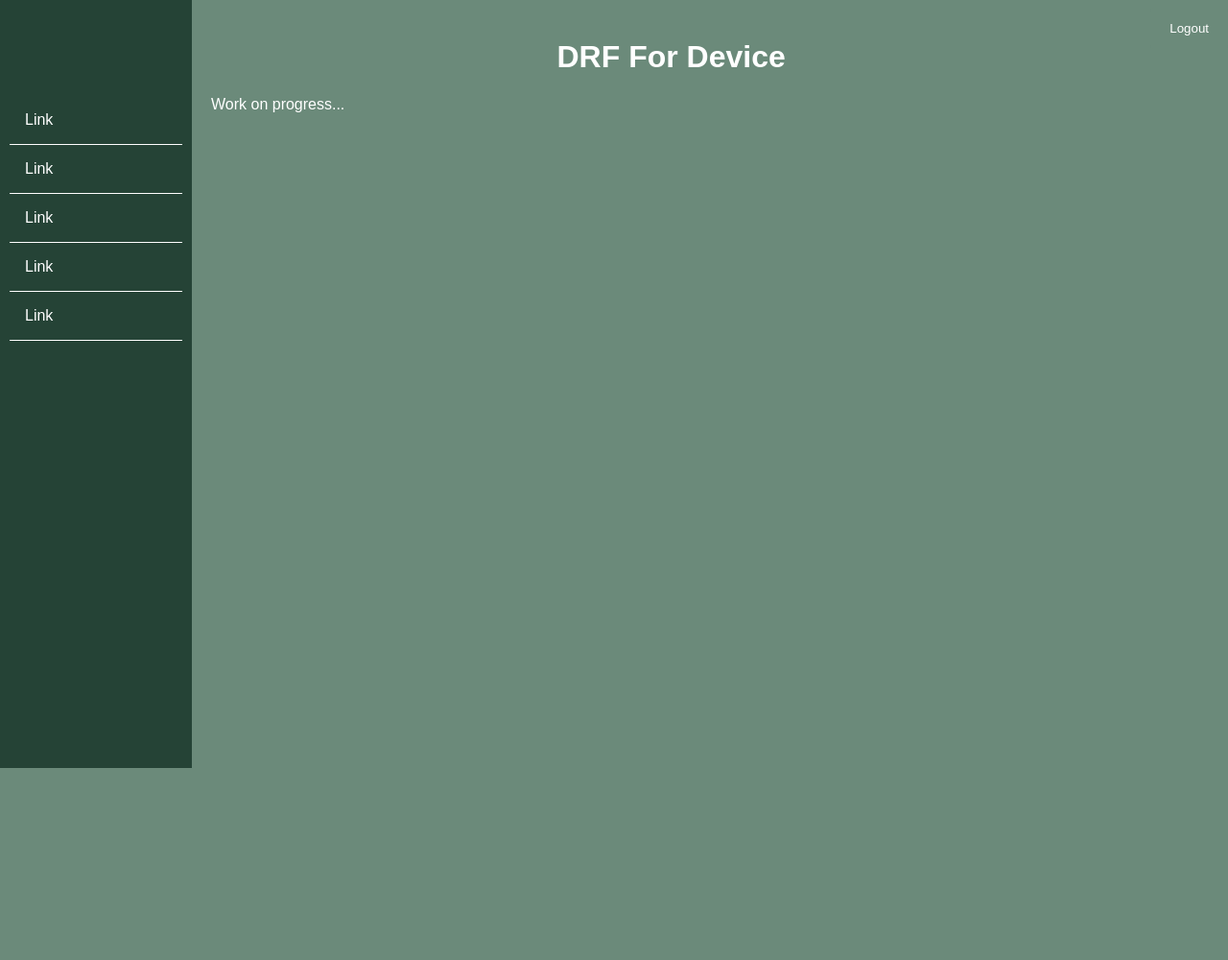
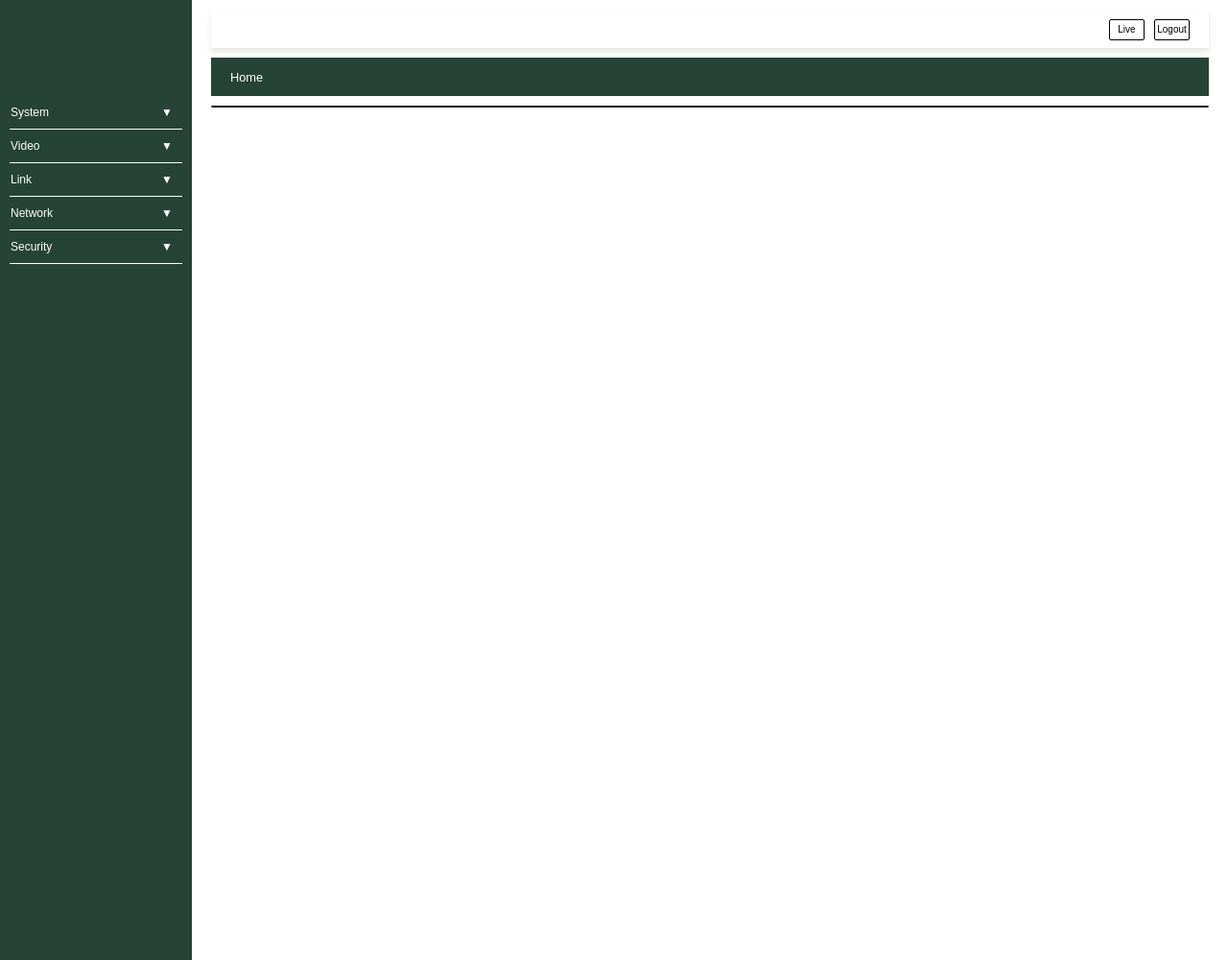
Before and after one commit to MiipisSus/DRF_FOR_DEVICE, a Django app: page / in a window 1280 px wide. Shown: the whole page at 96% size. Before the commit the page ends 800 px from the top, so only its background shows below. Run offline with Django 4.2, Linux system fonts and the light colour scheme; a user stored in the database is signed in.

Commit message:
1. Adjust Web styling. 2.Create Basic Infomation Page & Form.

```diff
--- /dev/null
+++ b/web/templates/web/header.html
@@ -0,0 +1,59 @@
+<!DOCTYPE html>
+<html lang="en">
+<head>
+    <meta charset="UTF-8">
+    <meta name="viewport" content="width=device-width, initial-scale=1.0">
+    <title>Header</title>
+    <style>
+        .main-header {
+            background-color: #254336; /* Added dark green header */
+            height: 40px; /* Adjust height as needed */
+            display: flex;
+            align-items: center;
+            justify-content: left; /* Centering text horizontally */
+            padding: 0 20px;
+        }
+        .main-header-text {
+            color: white;
+            font-size: 0.8em;
+        }
+        .upper-header {
+            display: flex;
+            height: 20px;
+            justify-content: flex-end;
+            padding: 10px 20px;
+            margin: 10px 0;
+            background-color: white; /* White background */
+            box-shadow: 0px 4px 6px rgba(0, 0, 0, 0.1); /* Grey shadow */
+        }
+        .upper-header a {
+            display: inline-block;
+            color: black;
+            font-size: 10px;
+            width: 35px;
+            height: 20px;
+            line-height: 20px;
+            border: 1px solid black;
+            border-radius: 2px;
+            text-decoration: none;
+            margin-left: 10px;
+            text-align: center;
+            vertical-align: middle;
+        }
+        .upper-header a:hover {
+            background-color: #6B8A7A;
+            color: white;
+            border: none;
+        }
+    </style>
+</head>
+<body>
+    <div class="upper-header">
+        <a href="/" class="upper-header-button">Live</a>
+        <a href="/logout/" class="upper-header-button">Logout</a>
+    </div>
+    <div class="main-header">
+        <span class="main-header-text">{{ header_name }}</span>
+    </div>
+</body>
+</html>
--- a/web/templates/web/home_page.html
+++ b/web/templates/web/home_page.html
@@ -7,7 +7,7 @@
     <style>
         body {
             font-family: Arial, sans-serif;
-            background-color: #6B8A7A;
+            background-color: #FFFFFF;
             margin: 0; /* Added to remove default margin */
             padding: 0; /* Added to remove default padding */
         }
@@ -17,23 +17,15 @@
         }
         .content {
             flex: 1; /* Added flex property to make content take remaining space */
-            padding: 20px;
+            padding: 0px 20px; /* Reduced padding to move elements upward */
+            background-color: #FFFFFF; /* Added white background color */
         }
-        h1 {
-            text-align: center;
-            color: white;
+        .main-content {
+            border: 1px solid black;
+            border-radius: 3px;
+            margin-top: 10px; /* Reduced margin-top to move elements upward */
         }
-        p {
-            color: white;
-        }
-        a {
-            color: white;
-            text-decoration: none;
-        }
-        a:hover {
-            color: #254336;
-        }
-        button {
+        .main-container button {
             background-color: #6B8A7A;
             color: white;
             padding: 14px 20px;
@@ -41,30 +33,28 @@
             border: none;
             border-radius: 4px;
             cursor: pointer;
-            width: 100%;
+            font-size: 10px;
         }
-        button:hover {
+        .main-container button:hover {
             background-color: #254336;
         }
-        button:active {
+        .main-container button:active {
             background-color: #B7B597;
         }
-
     </style>
 </head>
 <body>
     <div class="container">
         {% include 'web/navbar.html' %}
         <div class="content">
-            <h1>DRF For Device</h1>
-            <p>Work on progress...</p>
-        </div>
-        <div class="logout-btn">
-            <form action="{% url 'logout' %}" method="post">
-                {% csrf_token %}
-                <button>Logout</button>
+            {% include 'web/header.html' %}
+            <div class="main-content">
+                {% if sub_page %}
+                    {% include 'web/'|add:sub_page|add:'.html' %}
+                {% endif %}
+            </div>
         </div>
     </div>
+</body>
 
-</body>
 </html>
--- a/web/templates/web/navbar.html
+++ b/web/templates/web/navbar.html
@@ -8,6 +8,7 @@
         .navbar {
             background-color: #254336;
             width: calc(200px - 20px);
+            height: 100%;
             padding: 100px 10px;
             margin: 0 auto;
         }
@@ -19,26 +20,91 @@
         .navbar a {
             display: block;
             color: white;
-            padding: 16px;
+            padding: 10px;
             text-decoration: none;
             border-bottom: 1px solid white;
+            position: relative;
+            padding-left: 1px;
+            font-size: 12px;
+            transition: color 0.3s;
+        }
+        .navbar a .arrow {
+            position: absolute;
+            right: 10px;
+            top: 50%;
+            transform: translateY(-50%);
+            font-size: 12px;
         }
         .navbar a:hover {
-            background-color: #6B8A7A;
+            color: #B7B597;
+        }
+        .dropdown-container {
+            display: none;
+        }
+        .dropdown-container a {
+            padding: 10px;
+            border-bottom: 1px solid grey;
+            margin: 0 10px;
+            font-size: 10px
         }
     </style>
 </head>
 <body>
+    <nav class="navbar">
+        <ul>
+            <li><a href="javascript:void(0)" class="dropdown-btn">System <span class="arrow">&#9660;</span></a>
+                <div class="dropdown-container">
+                    <a href="/system/basic/">Basic Information</a>
+                    <a href="/system/datetime/">Date Time</a>
+                </div>
+            </li>
+            <li><a href="javascript:void(0)" class="dropdown-btn">Video <span class="arrow">&#9660;</span></a>
+                <div class="dropdown-container">
+                    <a href="#">Option 1</a>
+                    <a href="#">Option 2</a>
+                    <a href="#">Option 3</a>
+                </div>
+            </li>
+            <li><a href="javascript:void(0)" class="dropdown-btn">Link <span class="arrow">&#9660;</span></a>
+                <div class="dropdown-container">
+                    <a href="#">Option 1</a>
+                    <a href="#">Option 2</a>
+                    <a href="#">Option 3</a>
+                </div>
+            </li>
+            <li><a href="javascript:void(0)" class="dropdown-btn">Network <span class="arrow">&#9660;</span></a>
+                <div class="dropdown-container">
+                    <a href="#">Option 1</a>
+                    <a href="#">Option 2</a>
+                    <a href="#">Option 3</a>
+                </div>
+            </li>
+            <li><a href="javascript:void(0)" class="dropdown-btn">Security <span class="arrow">&#9660;</span></a>
+                <div class="dropdown-container">
+                    <a href="#">Option 1</a>
+                    <a href="#">Option 2</a>
+                    <a href="#">Option 3</a>
+                </div>
+            </li>
+        </ul>
+    </nav>
 
-<nav class="navbar">
-    <ul>
-        <li><a href="#">Link</a></li>
-        <li><a href="#">Link</a></li>
-        <li><a href="#">Link</a></li>
-        <li><a href="#">Link</a></li>
-        <li><a href="#">Link</a></li>
-    </ul>
-</nav>
+<script>
+    var dropdown = document.getElementsByClassName("dropdown-btn");
+    var i;
+
+    for (i = 0; i < dropdown.length; i++) {
+        dropdown[i].addEventListener("click", function() {
+            this.classList.toggle("active");
+            var dropdownContent = this.nextElementSibling;
+            if (dropdownContent.style.display === "block") {
+                dropdownContent.style.display = "none";
+            } else {
+                dropdownContent.style.display = "block";
+            }
+        });
+    }
+</script>
 
 </body>
 </html>
--- a/web/urls.py
+++ b/web/urls.py
@@ -6,5 +6,5 @@ urlpatterns = [
     path('', views.home_page, name='home'),
     path('login/', views.login_page, name='login'),
     path('logout/', views.logout_page, name='logout'),
-    path('main/', views.home_page, name='home')
+    path('system/basic/', views.basic_page, name='basic')
 ]
--- a/web/views.py
+++ b/web/views.py
@@ -2,12 +2,35 @@ from django.shortcuts import render, redirect
 from django.contrib.auth import authenticate, login, logout
 from django.contrib import messages
 from django.contrib.auth.decorators import login_required
-from django.http import HttpResponse
 
+from device_info.models import *
+from device_info.forms import *
 
 @login_required(login_url='login')
 def home_page(request):
-    return render(request, 'web/home_page.html')
+    context = {
+        'header_name': 'Home'
+    }
+    return render(request, 'web/home_page.html', context)
+
+def basic_page(request):
+    instance = DeviceBasicInfo.objects.first()
+    if request.method == 'POST':
+        form = DeviceBasicForm(request.POST, instance=instance)
+        if form.is_valid():
+            form.save()
+            return redirect('basic')
+    else:
+        form = DeviceBasicForm(instance=instance)
+
+    context = {
+        'header_name': 'System / Basic Information',
+        'sub_page': 'basic_page',
+        'instance': instance,
+        'form': form
+    }
+    return render(request, 'web/home_page.html', context)
+
 
 def login_page(request):
     if request.method == 'POST':
```
Also changed, not shown: device_info/forms.py (added, +10 -0 lines), web/templates/web/basic_page.html (added, +134 -0 lines), db.sqlite3.
